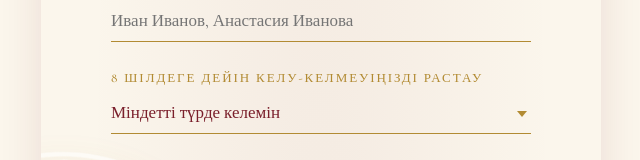
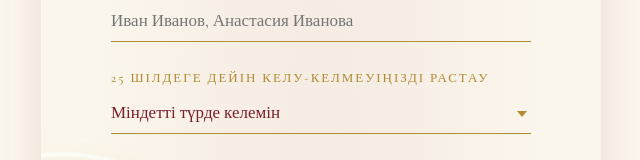
Before and after one commit to usern23/kyz-uzatu, a React (Vite) app: page / in a window 1280 px wide. Shown: the part 2582-2742 px from the top of the page, without its empty margins (319-959 px from the left). Built offline with nearby package versions, Linux system fonts and the light colour scheme.

Commit message:
fix: update rsvp deadline label to 25 July

```diff
--- a/src/components/Rsvp.tsx
+++ b/src/components/Rsvp.tsx
@@ -35,7 +35,7 @@ export default function Rsvp({ data }: Props) {
           </label>
 
           <label className="field">
-            <span>8 шілдеге дейін келу-келмеуіңізді растау</span>
+            <span>25 шілдеге дейін келу-келмеуіңізді растау</span>
             <select value={answer} onChange={(e) => setAnswer(e.target.value)}>
               <option value="yes">Міндетті түрде келемін</option>
               <option value="no">Келе алмаймын</option>
```
